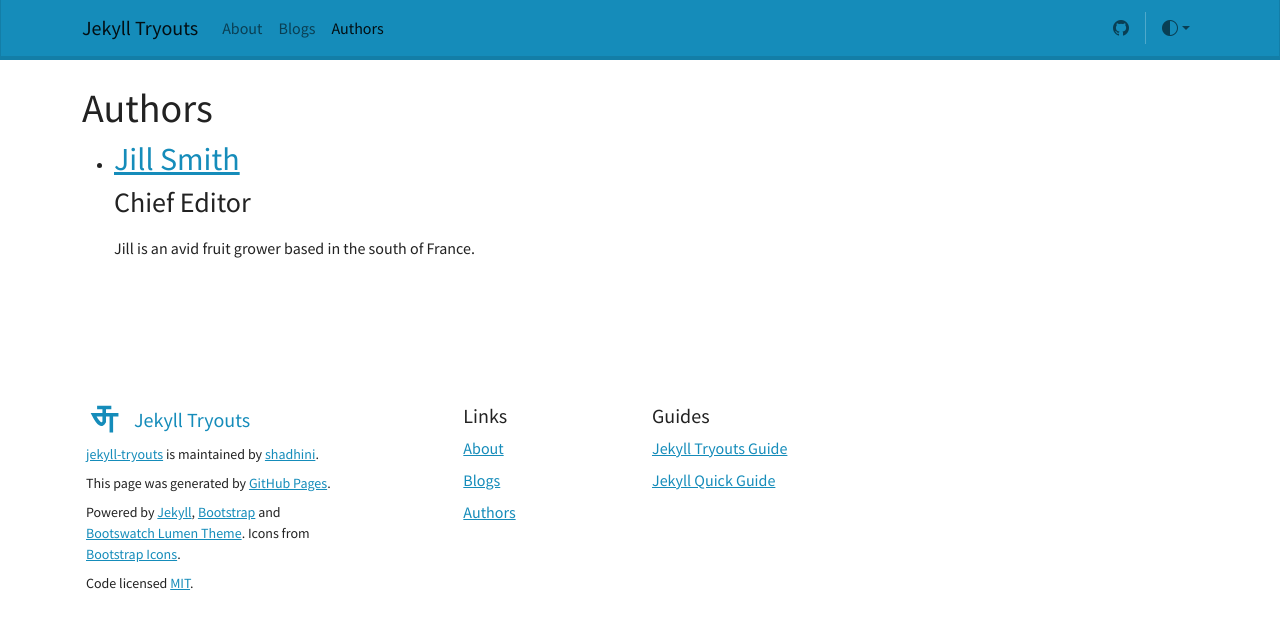
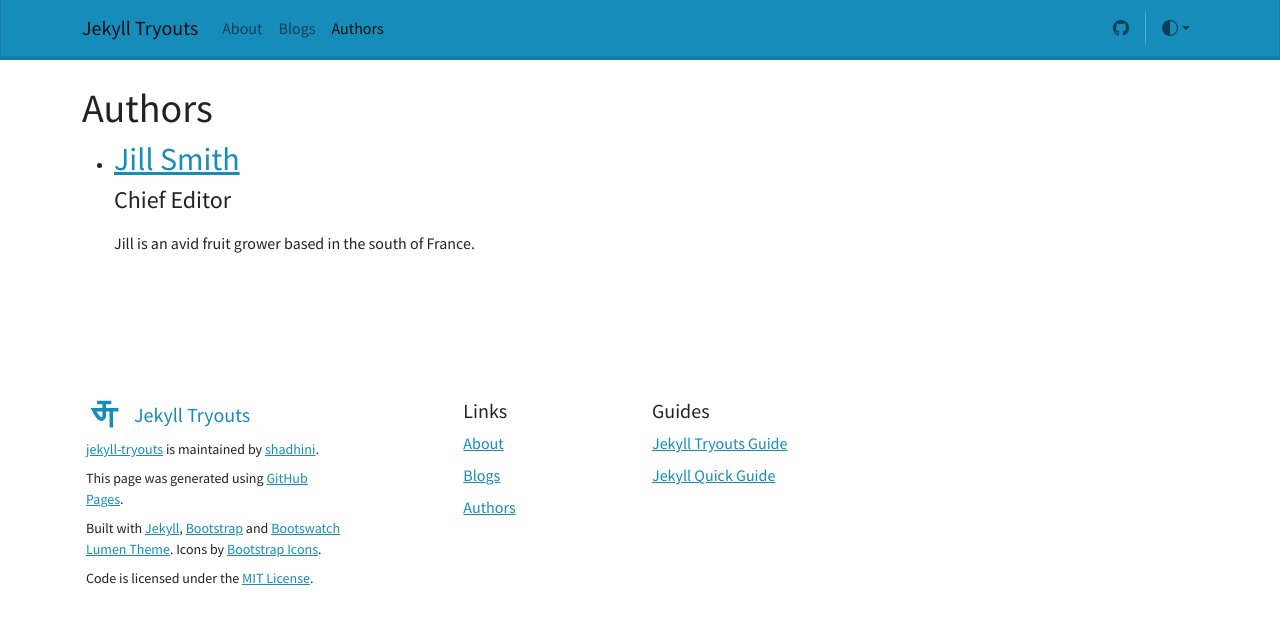
Before and after one commit to shadhini/jekyll-tryouts, a Jekyll site: the page built from docs/authors.html, in a window 1280 px wide. Shown: the top 629 px of the page. Built offline with Jekyll 4.4.1, drawn with Linux system fonts in a browser that asks for light colours; nearby versions of some CDN libraries.

Commit message:
minor updates

```diff
--- a/docs/_includes/footer.html
+++ b/docs/_includes/footer.html
@@ -8,9 +8,9 @@
                 </a>
                 <ul class="list-unstyled small">
                     <li class="mb-2">{% if site.github.is_project_page %}<a href="{{ site.github.repository_url }}">{{ site.github.repository_name }}</a> is maintained by <a href="{{ site.github.owner_url }}">{{ site.github.owner_name }}</a>.{% endif %}</li>
-                    <li class="mb-2">This page was generated by <a href="https://pages.github.com">GitHub Pages</a>.</li>
-                    <li class="mb-2">Powered by <a href="https://jekyllrb.com/" rel="nofollow">Jekyll</a>, <a href="https://getbootstrap.com/" rel="nofollow">Bootstrap</a> and <a href="https://bootswatch.com/lumen/" rel="nofollow">Bootswatch Lumen Theme</a>. Icons from <a href="https://icons.getbootstrap.com/" rel="nofollow">Bootstrap Icons</a>.</li>
-                    <li class="mb-2">Code licensed <a href="https://github.com/shadhini/jekyll-tryouts/blob/main/LICENSE" target="_blank" rel="license noopener">MIT</a>.</li>
+                    <li class="mb-2">This page was generated using <a href="https://pages.github.com">GitHub Pages</a>.</li>
+                    <li class="mb-2">Built with <a href="https://jekyllrb.com/" rel="nofollow">Jekyll</a>, <a href="https://getbootstrap.com/" rel="nofollow">Bootstrap</a> and <a href="https://bootswatch.com/lumen/" rel="nofollow">Bootswatch Lumen Theme</a>. Icons by <a href="https://icons.getbootstrap.com/" rel="nofollow">Bootstrap Icons</a>.</li>
+                    <li class="mb-2">Code is licensed under the <a href="https://github.com/shadhini/jekyll-tryouts/blob/main/LICENSE" target="_blank" rel="license noopener">MIT License</a>.</li>
                 </ul>
             </div>
             <div class="col-2 offset-lg-1">
--- a/docs/_layouts/author.html
+++ b/docs/_layouts/author.html
@@ -2,7 +2,7 @@
 layout: default
 ---
 <h1>{{ page.name }}</h1>
-<h2>{{ page.position }}</h2>
+<h4>{{ page.position }}</h4>
 
 {{ content }}
 
--- a/docs/authors.html
+++ b/docs/authors.html
@@ -8,7 +8,7 @@ title: Authors
     {% for author in site.authors %}
     <li>
         <h2><a href="{{ site.baseurl }}{{ author.url }}">{{ author.name }}</a></h2>
-        <h3>{{ author.position }}</h3>
+        <h4>{{ author.position }}</h4>
         <p>{{ author.content | markdownify }}</p>
     </li>
     {% endfor %}
```
